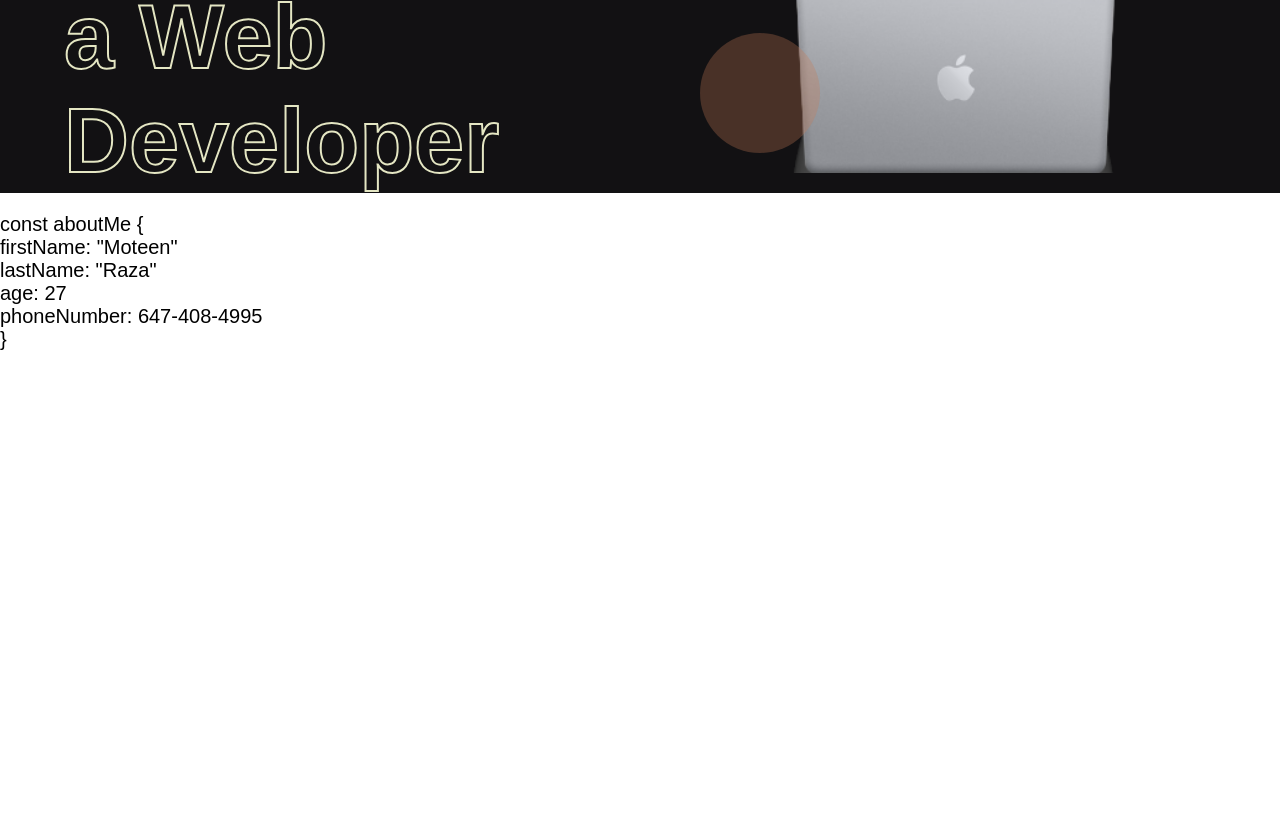
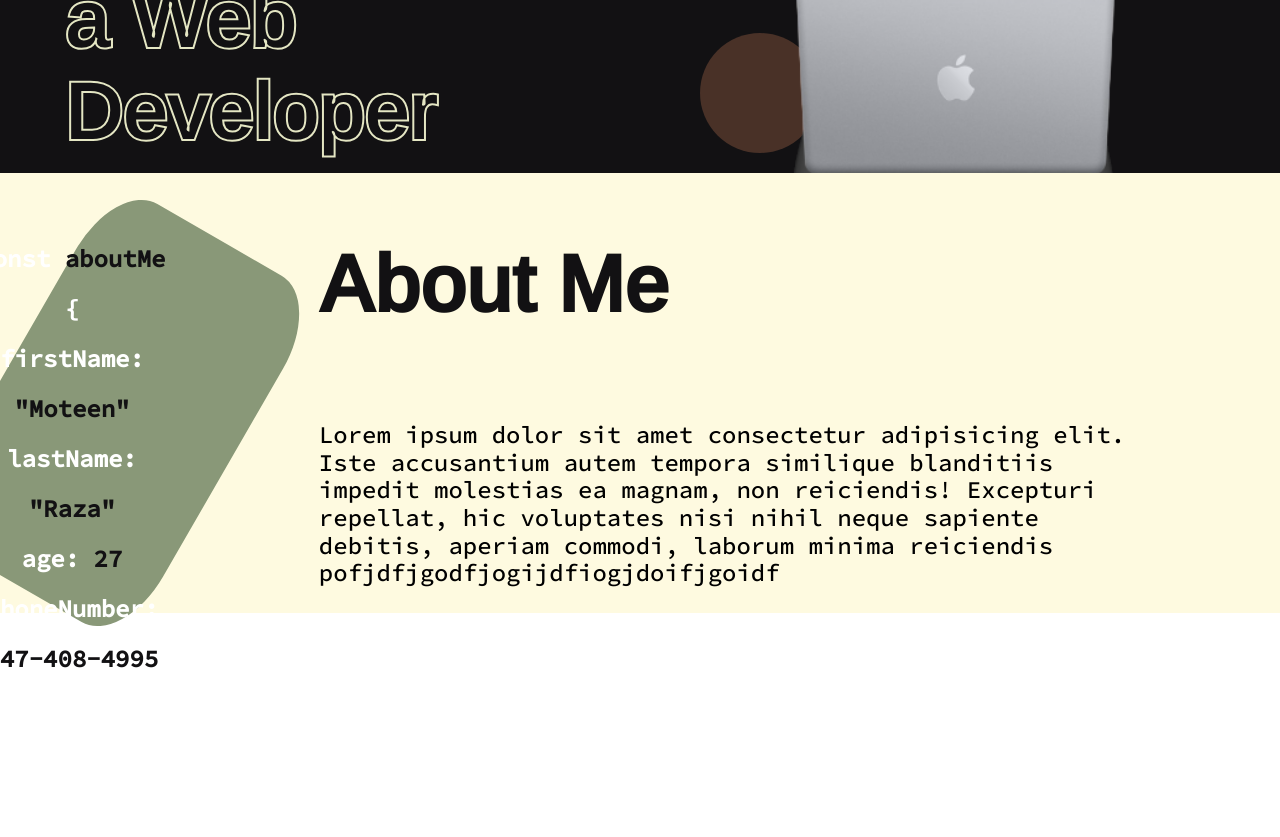
Before and after one commit to moteenraza07/moteenRazaPortfolio, a plain HTML site: page index.html in a window 1280 px wide. Shown: the part 772-1609 px from the top of the page. Before the commit the page ends 1143 px from the top, so only its background shows below. Drawn offline with nearby package versions, Linux system fonts and the light colour scheme; a web font is replaced by a local one.

Commit message:
completed sectionTwo of the portfolio. Also added animation to my sectionOne h2 element

```diff
--- a/index.html
+++ b/index.html
@@ -10,6 +10,11 @@
     <link rel="preconnect" href="https://fonts.googleapis.com"><link rel="preconnect" href="https://fonts.gstatic.com" crossorigin><link href="https://fonts.googleapis.com/css2?family=Fira+Sans+Condensed&display=swap" rel="stylesheet">
     <style> @import url('https://fonts.googleapis.com/css2?family=Fira+Sans+Condensed&display=swap'); </style>
     <link rel="stylesheet" href="https://fonts.googleapis.com/css2?family=Material+Symbols+Outlined:opsz,wght,FILL,GRAD@20..48,100..700,0..1,-50..200" />
+    <link href="https://fonts.googleapis.com/css2?family=Source+Code+Pro:wght@500&display=swap" rel="stylesheet">
+    <style>
+        @import url('https://fonts.googleapis.com/css2?family=Source+Code+Pro:wght@500&display=swap');
+        </style>
+
     <style>
         .material-symbols-outlined {
           font-variation-settings:
@@ -52,9 +57,9 @@
             <!--Beginning of Section one-->
             <div class="moteenRaza">
                 <div class="hey">
-                    <h2>Hi there, I'm</h2>
+                    <h2><span class="white">Hi there, I'm</span></h2>
                     <h1>Moteen Raza,</h1>
-                    <h2>a Web Developer</h2>
+                    <h2><span class="white">a Web Developer</span></h2>
                 </div>
                 <img class="memoji" src="./assets/memoji.png.png">
             </div>
@@ -64,9 +69,10 @@
 
         </section>
 
-        <section id="about">
+        <section id="about" class="sectionTwo">
+            <div class="aboutMe">
                 <div class="square">
-                <p>const <span class="object">aboutMe</span> {<br>
+                    <p class="details">const <span class="object">aboutMe</span> {<br>
                     firstName: <span class="string">"Moteen"</span><br>
                     lastName: <span class="string">"Raza"</span><br>
                     age: <span class="integer">27</span><br>
@@ -75,6 +81,19 @@
 
                 </div>
 
+                <div class="getToKnowMe" >
+                    <h2 class="info">About Me</h2>
+                    <p class="paragraph">Lorem ipsum dolor sit amet consectetur
+                        adipisicing elit. Iste accusantium autem tempora similique
+                        blanditiis impedit molestias ea magnam, non reiciendis! Excepturi
+                        repellat, hic voluptates nisi nihil neque sapiente debitis,
+                        aperiam commodi, laborum minima reiciendis pofjdfjgodfjogijdfiogjdoifjgoidf
+
+                    </p>
+                </div>
+
+            </div>
+
         </section>
     </main>
 </body>
--- a/styles/sass/partials/_sectionOne.scss
+++ b/styles/sass/partials/_sectionOne.scss
@@ -48,7 +48,6 @@
 
     h1 {
         margin: 0;
-        font-family: $primaryFont;
         color: $secondary;
         font-size: 5rem;
     }
@@ -56,52 +55,47 @@
     h2 {
         color: $primary;
         margin: 0;
-        font-size: 4.5rem;
+        font-size: 4rem;
         -webkit-text-stroke: 2px #e4e6c3;
+
+
+    }
+
+    h2:hover span {
+        position: relative;
+
+    }
+
+
+
+    h2:hover span::after {
+        content: "";
+        position: absolute;
+        height: 110%;
+        width: 100%;
+        background-color: $primary;
+        border-left: 2px solid $secondary;
+        left: 0;
+        visibility: visible;
+        animation: typing 3.5s steps(25) infinite;
+    // this code was used from a youtube channel named CodingNepal
+    }
+
+    @keyframes typing {
+        100% {
+            left: 100%;
+            margin: 0 -35px 0 35px;
+            // this code was used from a youtube channel named CodingNepal
+        }
+
+
     }
 
     .memoji {
         height: 520px;
         width: 550px;
         margin-left: 50px;
+        position: relative;
 
     }
-
-
-    .square {
-        margin:0;
-        position: relative;
-        top: 200px;
-        right: 700px;
-        background-color: #899878;
-        transform: rotate(30deg);
-        border-radius: 20%;
-        height: 600px;
-        width: 850px;
-
-
-        p {
-            margin: 0;
-            transform: rotate(-30deg);
-            position: relative;
-            left: 400px;
-            color: $secondary;
-            font-weight: 700;
-            font-size: 1.5rem;
-            line-height: 50px;
-
-        }
-
-        .object, .string, .integer {
-            color: black;
-            font-weight: 700;
-        }
-
-
-
-    }
-
-
-
-
 }
--- /dev/null
+++ b/styles/sass/partials/_sectionTwo.scss
@@ -0,0 +1,66 @@
+.sectionTwo {
+    margin: 0;
+    background-color: #fefae0;
+
+    .aboutMe {
+        display: flex;
+        justify-content: space-between;
+
+    .square {
+        margin-top: 40px;
+        margin-right: 80px;
+        background-color: #899878;
+        transform: rotate(30deg);
+        border-radius: 20%;
+        height: 400px;
+        width: 1070px;
+
+
+        .details {
+            margin: 0;
+            transform: rotate(-30deg);
+            text-align: center;
+            padding-top: 30px;
+            padding-right: 30px;
+
+            left: 110px;
+            color: $secondary;
+            font-weight: 700;
+            font-size: 1.2rem;
+            line-height: 50px;
+
+        }
+
+        .object, .string, .integer {
+            color: $primary;
+            font-weight: 700;
+        }
+
+    }
+
+    .getToKnowMe {
+
+        display: flex;
+        flex-direction: column;
+        text-align: start;
+
+        .info {
+            font-size: 4rem;
+            font-family:$primaryFont;
+            color: $primary;
+            text-align: start;
+
+            }
+
+        .paragraph {
+                width: 85%;
+                font-size: 1.2rem;
+
+
+            }
+
+
+        }
+    }
+
+}
--- a/styles/sass/partials/_typography.scss
+++ b/styles/sass/partials/_typography.scss
@@ -6,6 +6,10 @@ body {
     font-family: $secondaryFont;
 }
 
-h1 {
+h1, h2 {
     font-family: $primaryFont;
 }
+
+p {
+    font-family: $secondaryFont;
+}
--- a/styles/sass/partials/_variables.scss
+++ b/styles/sass/partials/_variables.scss
@@ -1,7 +1,6 @@
 // fonts
 $primaryFont: 'Arimo', sans-serif;
-$secondaryFont: 'Fira Sans Condensed', sans-serif;
-
+$secondaryFont: 'Source Code Pro', monospace;
 $baseFontSize: 1rem;
 
 
--- a/styles/sass/styles.scss
+++ b/styles/sass/styles.scss
@@ -6,3 +6,4 @@
 // Sass files for the index.html page
 @import './partials/header';
 @import './partials/sectionOne';
+@import './partials/sectionTwo';
```
Also changed, not shown: styles/sass/styles.css, 1 other file. Lines whose indentation alone changed are shown as unchanged.
